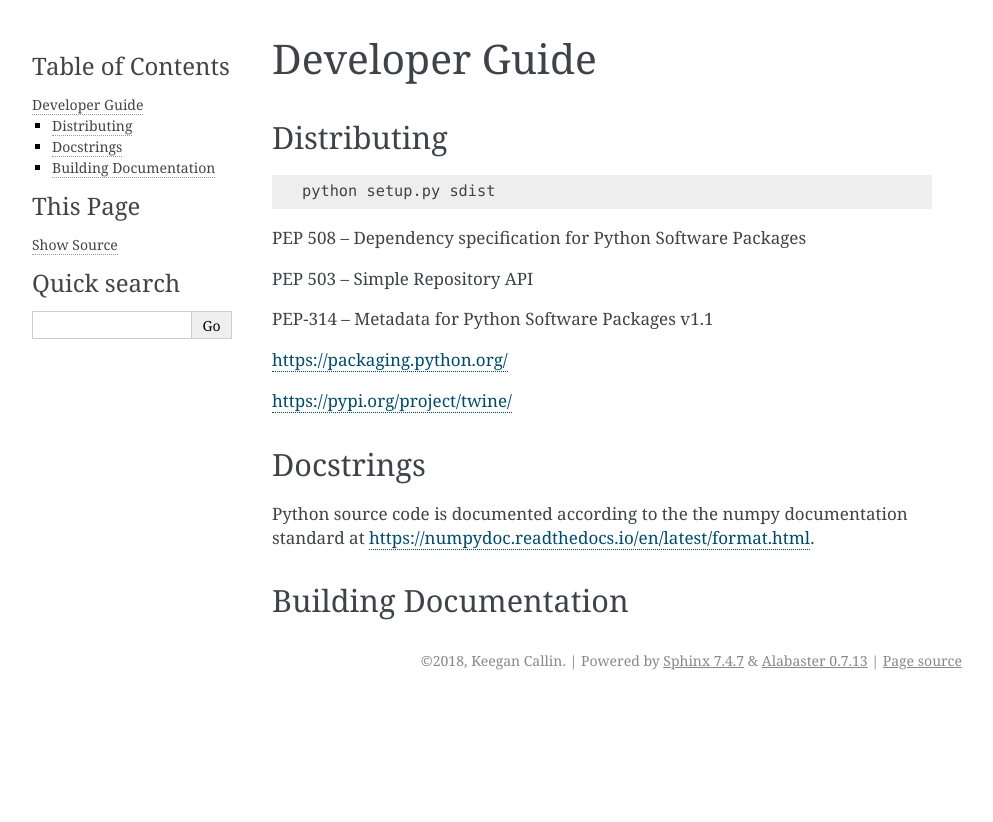
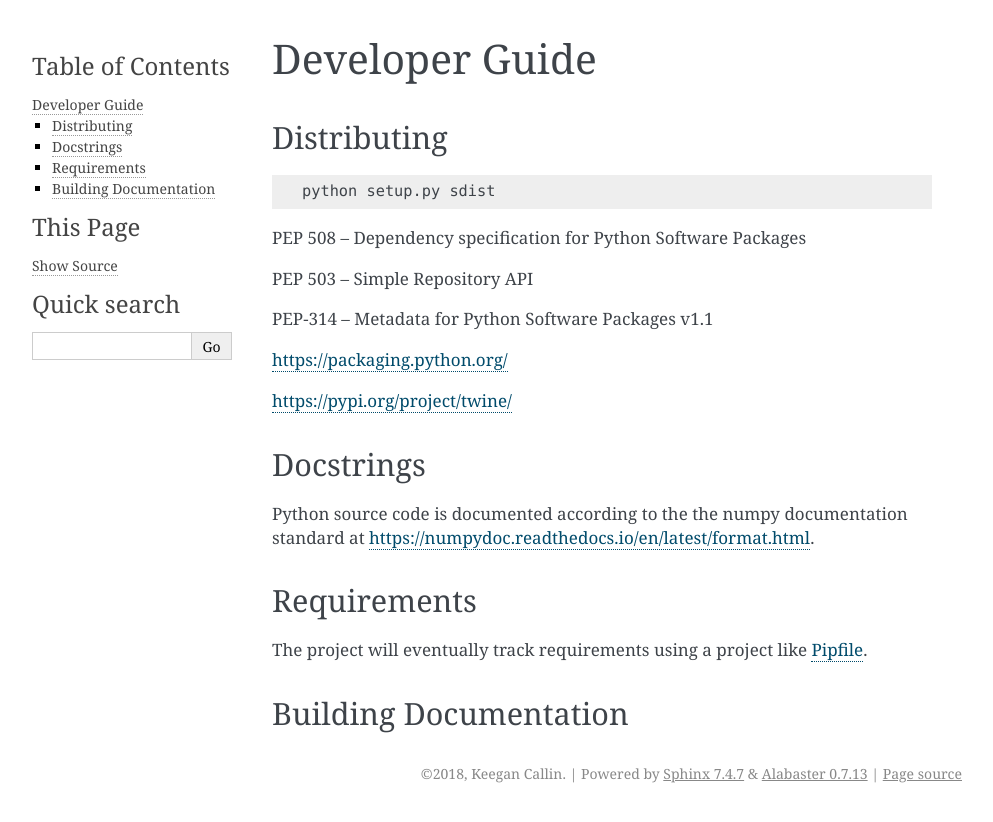
Before and after one commit to kcallin/haka-mqtt, a Sphinx documentation site: the page built from doc/source/developer_guide.rst, in a window 1280 px wide. Shown: the top 822 px of the page, without its empty margins (148-1141 px from the left). Built offline with Sphinx 7.4.7, drawn with Linux system fonts in a browser that asks for light colours.

Commit message:
Added Requirements section to developer_guide.rst.

```diff
--- a/doc/source/developer_guide.rst
+++ b/doc/source/developer_guide.rst
@@ -29,5 +29,11 @@ Python source code is documented according to the the numpy
 documentation standard at
 https://numpydoc.readthedocs.io/en/latest/format.html.
 
+Requirements
+=============
+
+The project will eventually track requirements using a project like
+`Pipfile <https://github.com/pypa/pipfile>`_.
+
 Building Documentation
 =======================
```
